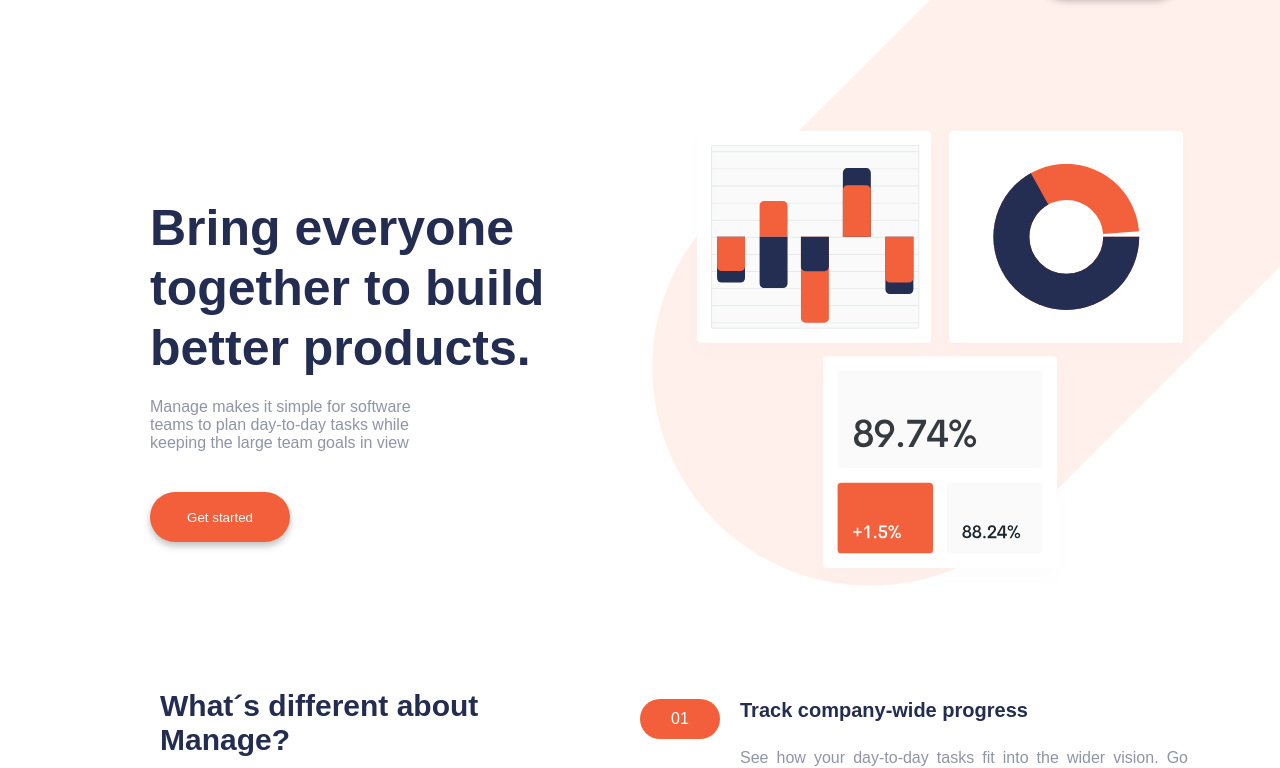
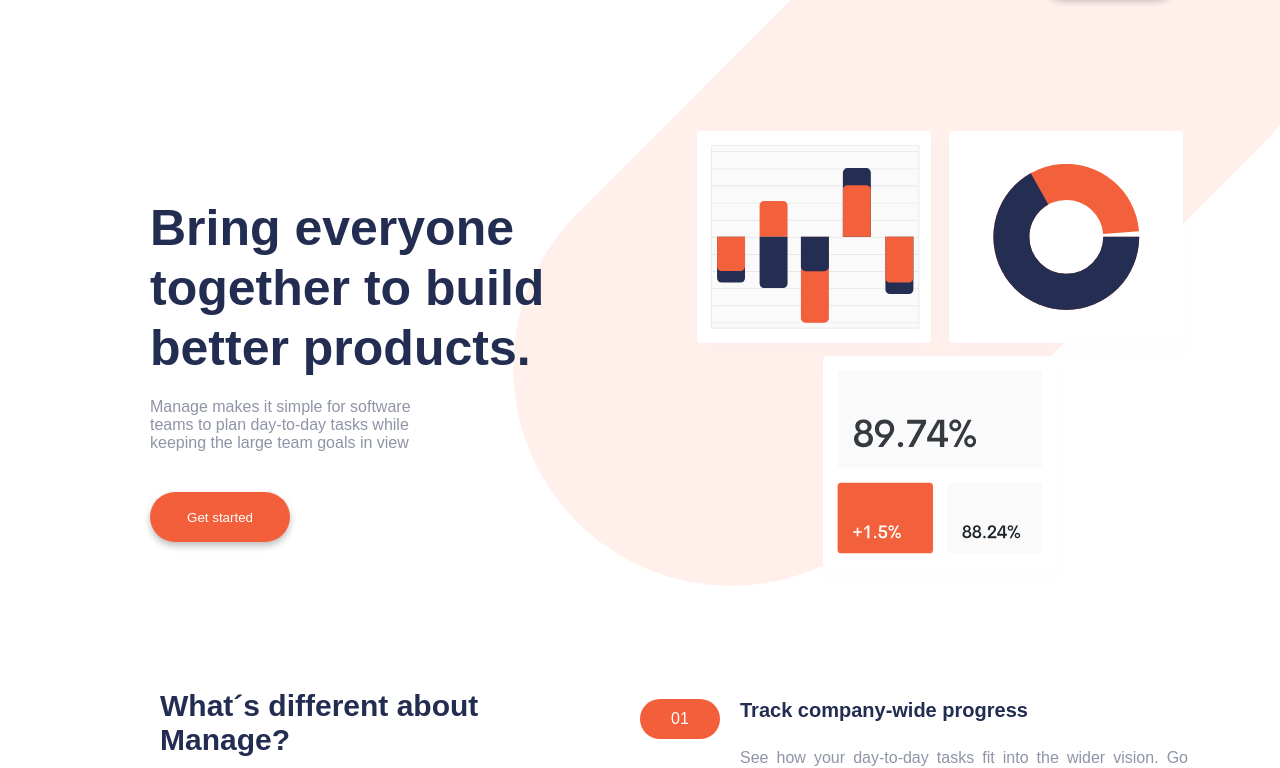
Before and after one commit to la-rojas13/Super-heroes, a plain HTML site: page index.html in a window 1280 px wide. Shown: the part 128-896 px from the top of the page. Drawn offline with Linux system fonts and the light colour scheme; a web font is replaced by a local one.

Commit message:
Añadiendo stilos

```diff
--- a/css/style.css
+++ b/css/style.css
@@ -371,7 +371,7 @@ footer span.copright-desktop {
 /*---------------TABLET--------------------------*/
 @media (min-width: 768px) {
     body {
-        background-position: top -180px left -200%;
+        background-position: top -180px left -250%;
     }
 
     header {
@@ -591,6 +591,6 @@ footer span.copright-desktop {
 }
 @media (min-width: 1280px) {
     body {
-        background-position: top -100px right -40%;
+        background-position: top -100px right -10%;
     }
 }
```
